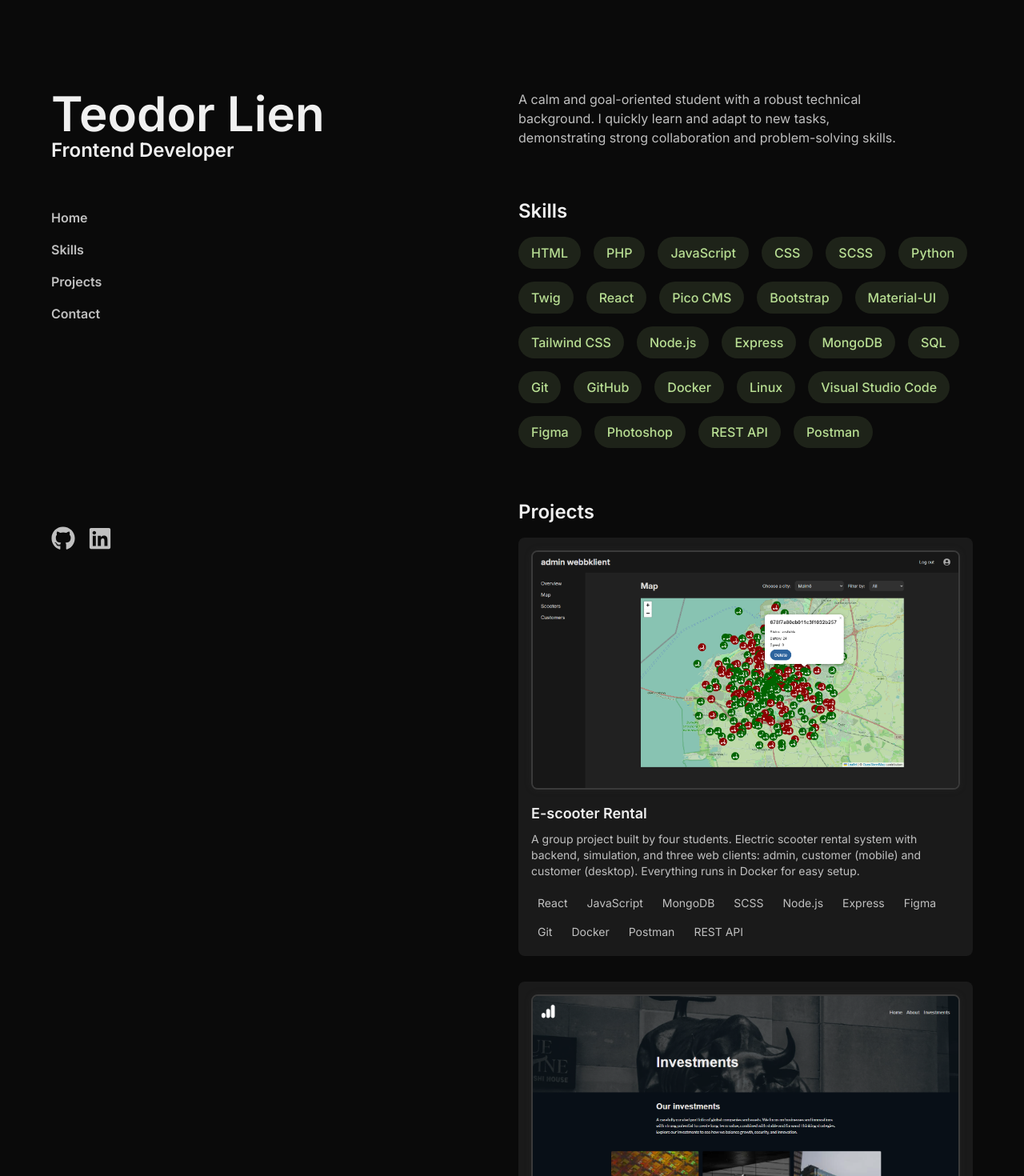
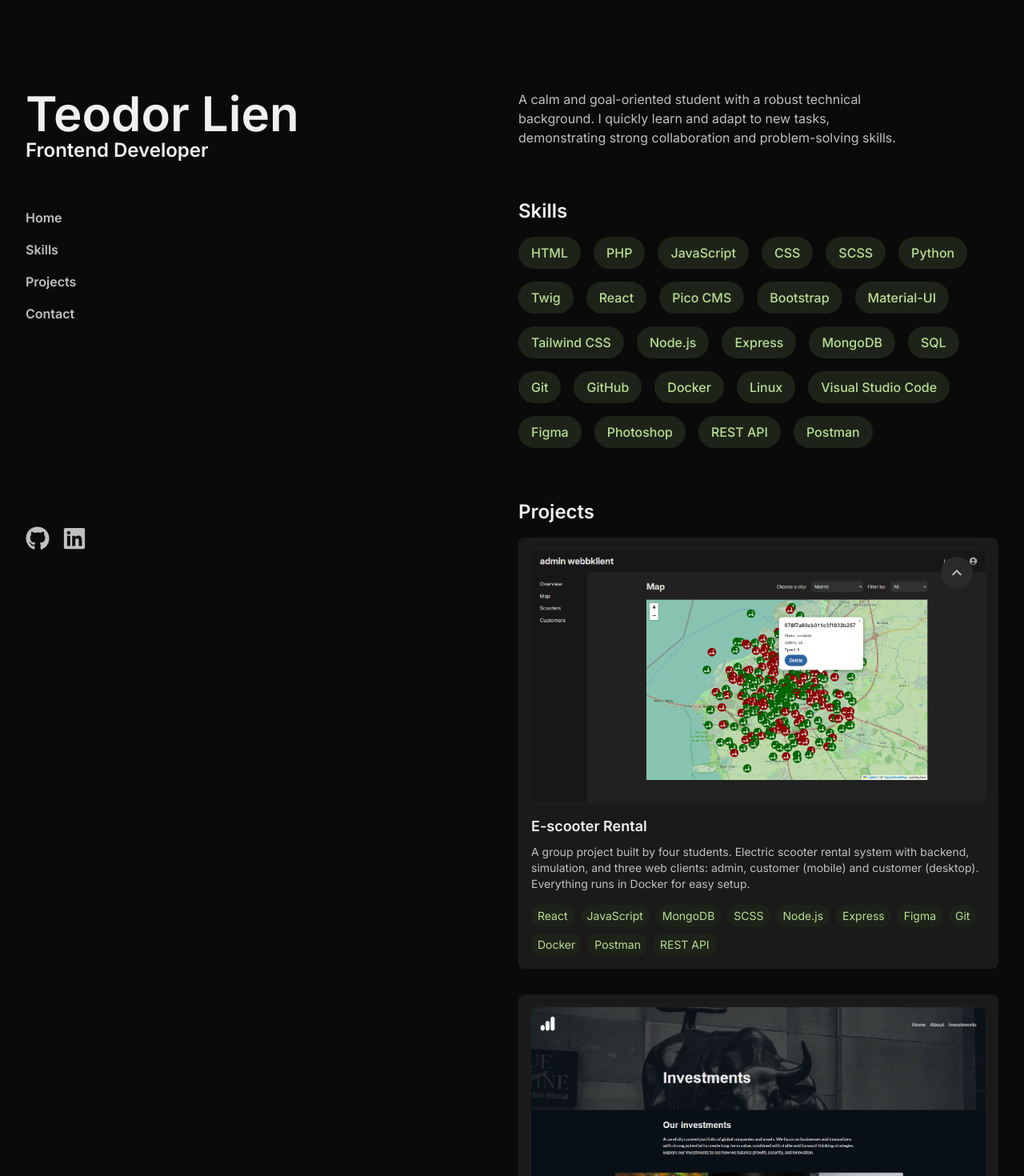
Before and after one commit to Teodor29/Teodor29.github.io, a React (Vite) app: page / in a window 1280 px wide. Shown: the top 1470 px of the page at 80% size. Built offline with nearby package versions, Linux system fonts and the light colour scheme.

Commit message:
Update dependencies, refactor components to remove MUI, and enhance layout with Tailwind CSS

```diff
--- a/package.json
+++ b/package.json
@@ -13,17 +13,13 @@
     "deploy": "gh-pages -d dist"
   },
   "dependencies": {
-    "@emotion/react": "^11.14.0",
-    "@emotion/styled": "^11.14.0",
-    "@mui/icons-material": "^6.4.5",
-    "@mui/material": "^6.4.5",
+    "@mui/material": "^7.3.7",
     "@tailwindcss/vite": "^4.1.18",
     "framer-motion": "^12.4.5",
     "react": "^19.0.0",
     "react-dom": "^19.0.0",
     "react-icons": "^5.5.0",
     "react-router-dom": "^7.2.0",
-    "styled-components": "^6.1.15",
     "tailwindcss": "^4.1.18"
   },
   "devDependencies": {
--- a/src/App.jsx
+++ b/src/App.jsx
@@ -1,9 +1,6 @@
 import "./App.css";
 import { BrowserRouter as Router } from "react-router-dom";
-import { Container, Box } from "@mui/material";
-import Grid from "@mui/material/Grid";
-import Fab from "@mui/material/Fab";
-import KeyboardArrowUpIcon from "@mui/icons-material/KeyboardArrowUp";
+import { MdKeyboardArrowUp } from "react-icons/md";
 import Footer from "./components/Footer";
 import Home from "./components/Home";
 import Projects from "./components/Projects";
@@ -42,46 +39,30 @@ const skillsList = [
 function App() {
   return (
     <Router>
-      <Box sx={{ marginX: ["0.5rem", "0.5rem", "1.5rem"] }}>
-        <Container>
-          <Grid container spacing={2}>
-            <Grid
-              item
-              xs={12}
-              md={6}
-              sx={{
-                display: "flex",
-                flexDirection: "column",
-                maxHeight: "100vh",
-                position: { md: "sticky" },
-                top: 0,
-                paddingTop: "0 !important",
-              }}
-            >
+      <div className="mx-4 md:mx-8">
+        <div className="max-w-7xl mx-auto">
+          <div className="grid grid-cols-1 md:grid-cols-2 gap-4">
+            <div className="flex flex-col max-h-screen md:sticky top-0 pt-0">
               <Header />
-            </Grid>
+            </div>
 
-            <Grid item xs={12} md={6} sx={{}}>
-              <Box className="py-4 md:py-28">
+            <div className="py-4 md:py-28">
               <Home />
               <Skills skills={skillsList} />
               <Projects />
               <Footer />
               <ScrollTop>
-                  <Fab
-                    color="primary"
-                    size="small"
+                <button
                   aria-label="scroll back to top"
-                    className="scroll-top"
+                  className="scroll-top rounded-full p-2 cursor-pointer"
                 >
-                    <KeyboardArrowUpIcon />
-                  </Fab>
+                  <MdKeyboardArrowUp size={24} />
+                </button>
               </ScrollTop>
-              </Box>
-            </Grid>
-          </Grid>
-        </Container>
-      </Box>
+            </div>
+          </div>
+        </div>
+      </div>
     </Router>
   );
 }
--- a/src/components/Footer.jsx
+++ b/src/components/Footer.jsx
@@ -1,16 +1,17 @@
-import { Box } from "@mui/material";
 import { Link } from "react-router-dom";
 import { FaLinkedin } from "react-icons/fa";
 import { IoMail } from "react-icons/io5";
 
-
 function Footer() {
   return (
-        <Box className="py-8" id="contact">
+    <div className="py-8" id="contact">
       <h2 className="mb-4">Contact me!</h2>
-            <Box className="flex flex-col gap-2">
+      <div className="flex flex-col gap-2">
         <p>
-                    <Link to="mailto:teodor.lien@gmail.com" className="text-inherit flex items-center">
+          <Link
+            to="mailto:teodor.lien@gmail.com"
+            className="text-inherit flex items-center"
+          >
             <IoMail size={16} />
             teodor.lien@gmail.com
           </Link>
@@ -25,8 +26,8 @@ function Footer() {
             LinkedIn
           </Link>
         </p>
-            </Box>
-        </Box>
+      </div>
+    </div>
   );
 }
 
--- a/src/components/Header.jsx
+++ b/src/components/Header.jsx
@@ -1,5 +1,4 @@
 import { Link } from "react-router-dom";
-import { Box, textFieldClasses } from "@mui/material";
 import { FaGithub } from "react-icons/fa";
 import { FaLinkedin } from "react-icons/fa";
 
@@ -22,8 +21,8 @@ function Header() {
   };
 
   return (
-    <Box className="header h-full flex flex-col py-8 md:py-28">
-      <Box>
+    <div className="header h-full flex flex-col py-8 md:py-28">
+      <div>
         <h1 className="text-6xl">
           <Link
             to="#home"
@@ -35,7 +34,7 @@ function Header() {
         </h1>
         <h2 className="text-2xl">Frontend Developer</h2>
 
-        <Box className="flex flex-row pt-4 md:flex-col md:pt-12">
+        <div className="flex flex-row pt-4 md:flex-col md:pt-12">
           <Link
             to="#home"
             onClick={() => handleScroll("home")}
@@ -64,12 +63,13 @@ function Header() {
           >
             <span>Contact</span>
           </Link>
-        </Box>
-      </Box>
-      <Box className="mt-0 pt-4 flex gap-4 md:mt-auto md:pt-12">
+        </div>
+      </div>
+      <div className="mt-0 pt-4 flex gap-4 md:mt-auto md:pt-12">
         <Link
           to="https://github.com/Teodor29"
           target="_blank"
+          rel="noopener noreferrer"
           className="text-inherit no-underline m-0"
         >
           <FaGithub size={30} />
@@ -77,12 +77,13 @@ function Header() {
         <Link
           to="https://www.linkedin.com/in/teodorlien"
           target="_blank"
+          rel="noopener noreferrer"
           className="text-inherit no-underline m-0"
         >
           <FaLinkedin size={30} />
         </Link>
-      </Box>
-    </Box>
+      </div>
+    </div>
   );
 }
 
--- a/src/components/Home.jsx
+++ b/src/components/Home.jsx
@@ -1,16 +1,18 @@
-import React from 'react';
-import { Box } from '@mui/material';
+import React from "react";
 
 const Home = () => {
-    return (
-        <Box className="max-w-[500px] pb-8" id="home">
-            <div className="profile-picture">
-            </div>
-            <div>
-                <p>A calm and goal-oriented student with a robust technical background. I quickly learn and adapt to new tasks, demonstrating strong collaboration and problem-solving skills.</p>
-            </div>
-        </Box>
-    );
-}
+  return (
+    <div className="max-w-[500px] pb-8" id="home">
+      <div className="profile-picture"></div>
+      <div>
+        <p>
+          A calm and goal-oriented student with a robust technical background. I
+          quickly learn and adapt to new tasks, demonstrating strong
+          collaboration and problem-solving skills.
+        </p>
+      </div>
+    </div>
+  );
+};
 
 export default Home;
--- a/src/components/ProjectCard.jsx
+++ b/src/components/ProjectCard.jsx
@@ -1,47 +1,39 @@
 import React from "react";
-import { Box } from "@mui/material";
-import CardActionArea from "@mui/material/CardActionArea";
-import CardMedia from "@mui/material/CardMedia";
-import CardContent from "@mui/material/CardContent";
 
 const ProjectCard = ({ project }) => {
   return (
-        <Box className="bg-dark-2 rounded-lg transition-all duration-300 ease-in-out hover:shadow-lg hover:scale-[1.01] group">
-            <CardActionArea
-                sx={{
-                    padding: "1rem",
-                }}
+    <div className="bg-dark-2 rounded-lg transition-all duration-300 ease-in-out hover:shadow-lg hover:scale-[1.01] group">
+      <a
         href={project.link}
         target="_blank"
-                style={{ textDecoration: "none" }}
-                className="block"
+        rel="noopener noreferrer"
+        className="block p-4 no-underline"
       >
-                <CardMedia
-                    component="img"
-                    height="290"
-                    image={project.image}
+        <img
+          src={`/${project.image}`}
           alt={project.altText}
-                    className="box-border h-full object-cover rounded-lg border-2 border-dark-4 shadow-[0_0_10px_rgba(58,58,58,0.2)] group-hover:shadow-[0_0_15px_rgba(74,74,74,0.3)] group-hover:border-dark-5 transition-shadow duration-1000 ease-in-out"
+          className="box-border w-full object-cover rounded-lg border-dark-4 shadow-[0_0_10px_rgba(58,58,58,0.2)] group-hover:shadow-[0_0_15px_rgba(74,74,74,0.3)] group-hover:border-dark-5 transition-shadow duration-1000 ease-in-out"
         />
-                <CardContent
-                    sx={{
-                        fontFamily: "Inter, sans-serif",
-                        padding: "1rem 0 0 0",
-                    }}
-                >
-                    <h3 className="group-hover:text-accent-hover transition-colors duration-300 ease-in-out">{project.title}</h3>
-                    <p className="text-sm pt-2 text-primary group-hover:transition-colors duration-300 ease-in-out">{project.description}</p>
-                    <Box className="p-0 pt-4">
+        <div className="font-sans pt-4">
+          <h3 className="group-hover:text-accent-hover transition-colors duration-300 ease-in-out pb-2">
+            {project.title}
+          </h3>
+          <p className="text-sm text-primary group-hover:transition-colors duration-300 ease-in-out">
+            {project.description}
+          </p>
+          <div className="pt-4">
             <ul className="flex gap-2 m-0 p-0 list-none flex-wrap">
               {project.skills.map((skill, index) => (
-                                <li key={index} className="py-1 px-2 text-sm">{skill}</li>
+                <li key={index} className="py-1 px-2 text-sm bg-accent-background rounded-full text-accent-text">
+                  {skill}
+                </li>
               ))}
             </ul>
-                    </Box>
-                </CardContent>
-            </CardActionArea>
-        </Box>
+          </div>
+        </div>
+      </a>
+    </div>
   );
-}
+};
 
 export default ProjectCard;
--- a/src/components/Projects.jsx
+++ b/src/components/Projects.jsx
@@ -1,13 +1,11 @@
 import React from "react";
-import { Box } from "@mui/material";
-import { Link, useNavigate } from "react-router-dom";
 import ProjectCard from "./ProjectCard.jsx";
 
 const Projects = () => {
   return (
-    <Box id="projects" className="py-8">
+    <div id="projects" className="py-8">
       <h2 className="mb-4">Projects</h2>
-      <Box className="flex flex-col gap-8">
+      <div className="flex flex-col gap-8">
         <ProjectCard
           project={{
             title: "E-scooter Rental",
@@ -53,8 +51,8 @@ const Projects = () => {
             link: "https://github.com/Teodor29/to-do",
           }}
         />
-      </Box>
-    </Box>
+      </div>
+    </div>
   );
 };
 
--- a/src/components/ScrollTop.jsx
+++ b/src/components/ScrollTop.jsx
@@ -1,7 +1,4 @@
-import * as React from 'react';
-import useScrollTrigger from '@mui/material/useScrollTrigger';
-import Box from '@mui/material/Box';
-import Fade from '@mui/material/Fade';
+import useScrollTrigger from "@mui/material/useScrollTrigger";
 
 function ScrollTop(props) {
   const { children, window } = props;
@@ -13,27 +10,24 @@ function ScrollTop(props) {
 
   const handleClick = (event) => {
     const anchor = (event.target.ownerDocument || document).querySelector(
-      '#home',
+      "#home"
     );
 
     if (anchor) {
       anchor.scrollIntoView({
-        behavior: 'smooth',
-        block: 'center',
+        behavior: "smooth",
+        block: "center",
       });
     }
   };
 
   return (
-    <Fade in={trigger}>
-      <Box
+      <div
         onClick={handleClick}
-        role="presentation"
-        sx={{ position: 'fixed', bottom: 16, right: 16 }}
+        className="fixed bottom-16 right-16"
       >
         {children}
-      </Box>
-    </Fade>
+      </div>
   );
 }
 
--- a/src/components/Skills.jsx
+++ b/src/components/Skills.jsx
@@ -1,9 +1,8 @@
 import React from "react";
-import { Box } from "@mui/material";
 
 const Skills = ({ skills }) => {
   return (
-    <Box id="skills" className="py-8">
+    <div id="skills" className="py-8">
       <h2 className="mb-4">Skills</h2>
       <ul className="flex gap-4 pl-0 list-none flex-wrap">
         {skills.map((skill, index) => (
@@ -15,7 +14,7 @@ const Skills = ({ skills }) => {
           </li>
         ))}
       </ul>
-    </Box>
+    </div>
   );
 };
 
```
Also changed, not shown: 1 other file (tests, documents, lock files or other folders). Lines whose indentation alone changed are shown as unchanged.
